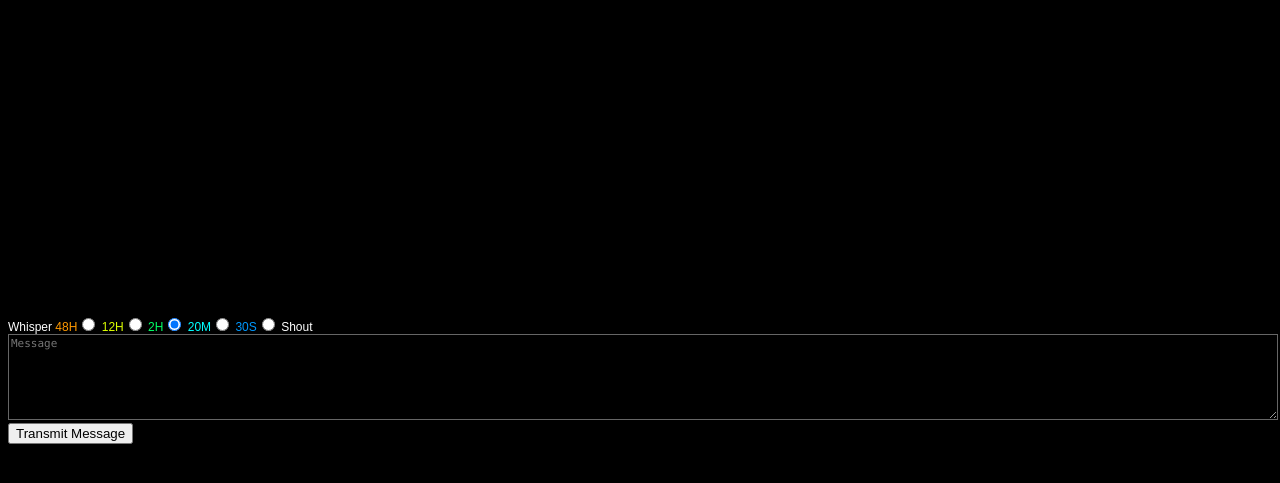
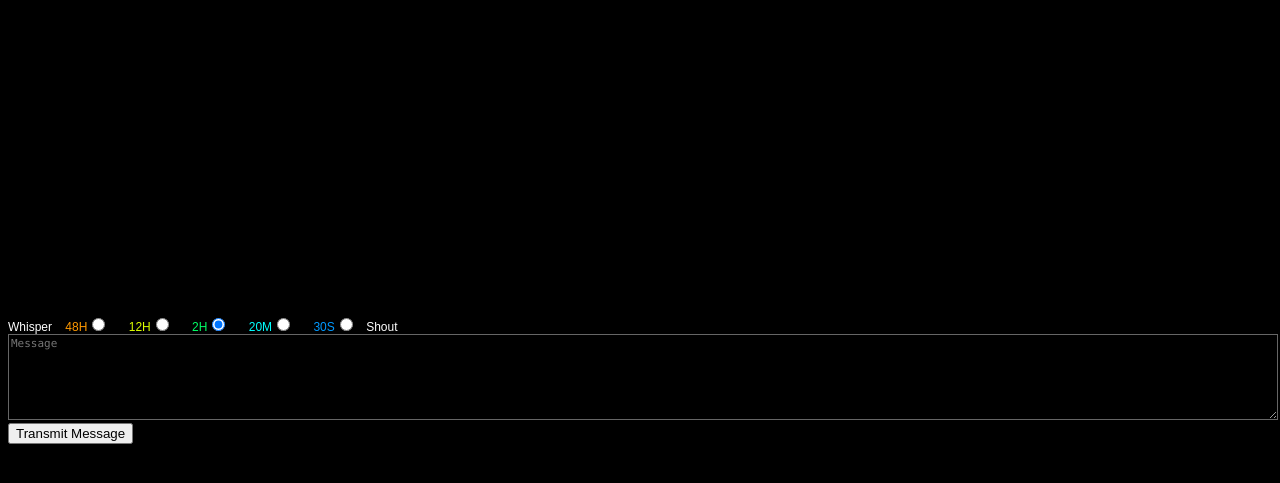
Before and after one commit to tlhunter/whisper, a website: page public/index.html in a window 1280 px wide. Shown: the part 65-548 px from the top of the page. Drawn offline with nearby package versions, Linux system fonts and the light colour scheme; no server answers.

Commit message:
Making radios easier to click

```diff
--- a/public/style.css
+++ b/public/style.css
@@ -41,3 +41,9 @@ a {
 #message {
     font-family: Monaco, Menlo, Consolas, Courier;
 }
+#size input {
+    margin-right: 10px;
+}
+#size label {
+    margin-left: 10px;
+}
```
